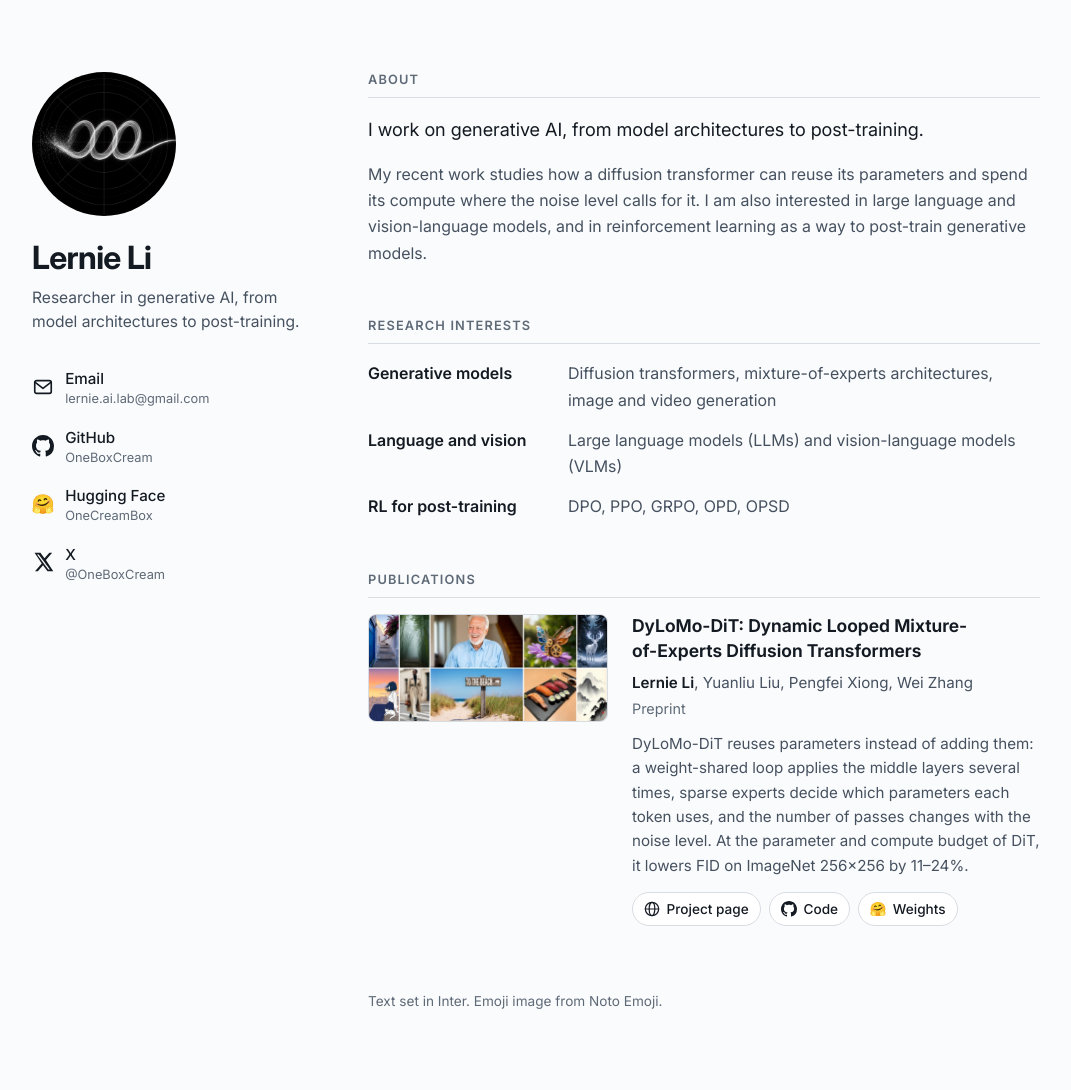
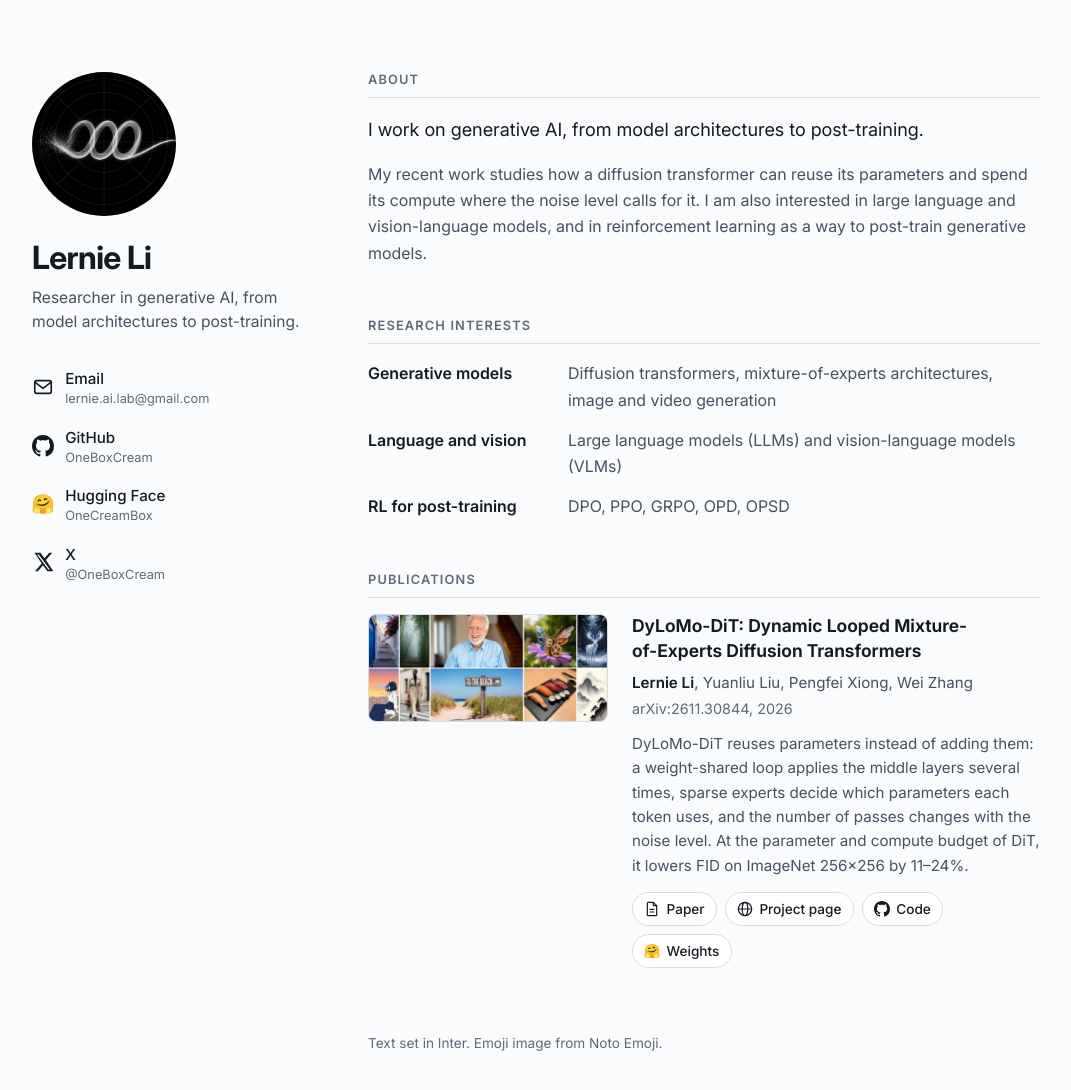
Before and after one commit to OneBoxCream/OneBoxCream.github.io, a plain HTML site: page index.html in a window 1280 px wide. Shown: the whole page, without its empty margins (104-1175 px from the left). Drawn offline with Linux system fonts and the light colour scheme.

Commit message:
Homepage: arXiv link

```diff
--- a/index.html
+++ b/index.html
@@ -45,9 +45,10 @@
         <div>
           <h3 class="pub__title"><a href="https://oneboxcream.github.io/DyLoMo-DiT/">DyLoMo-DiT: Dynamic Looped Mixture-of-Experts Diffusion Transformers</a></h3>
           <p class="pub__authors"><b>Lernie Li</b>, Yuanliu Liu, Pengfei Xiong, Wei Zhang</p>
-          <p class="pub__venue">Preprint</p>
+          <p class="pub__venue">arXiv:2611.30844, 2026</p>
           <p class="pub__text">DyLoMo-DiT reuses parameters instead of adding them: a weight-shared loop applies the middle layers several times, sparse experts decide which parameters each token uses, and the number of passes changes with the noise level. At the parameter and compute budget of DiT, it lowers FID on ImageNet 256×256 by 11–24%.</p>
           <ul class="pub__links">
+            <li><a href="https://arxiv.org/abs/2611.30844"><svg class="icon" viewBox="0 0 24 24" aria-hidden="true" focusable="false"><path d="M14 2H6.5A1.5 1.5 0 0 0 5 3.5v17A1.5 1.5 0 0 0 6.5 22h11a1.5 1.5 0 0 0 1.5-1.5V7z"/><path d="M14 2v5h5M9 12.5h6M9 16.5h6"/></svg>Paper</a></li>
             <li><a href="https://oneboxcream.github.io/DyLoMo-DiT/"><svg class="icon" viewBox="0 0 24 24" aria-hidden="true" focusable="false"><circle cx="12" cy="12" r="10"/><ellipse cx="12" cy="12" rx="4.2" ry="10"/><path d="M2 12h20"/></svg>Project page</a></li>
             <li><a href="https://github.com/OneBoxCream/DyLoMo-DiT"><svg class="icon icon--fill" viewBox="0 0 16 16" aria-hidden="true" focusable="false"><path d="M8 0C3.58 0 0 3.58 0 8c0 3.54 2.29 6.53 5.47 7.59.4.07.55-.17.55-.38 0-.19-.01-.82-.01-1.49-2.01.37-2.53-.49-2.69-.94-.09-.23-.48-.94-.82-1.13-.28-.15-.68-.52-.01-.53.63-.01 1.08.58 1.23.82.72 1.21 1.87.87 2.33.66.07-.52.28-.87.51-1.07-1.78-.2-3.64-.89-3.64-3.95 0-.87.31-1.59.82-2.15-.08-.2-.36-1.02.08-2.12 0 0 .67-.21 2.2.82.64-.18 1.32-.27 2-.27.68 0 1.36.09 2 .27 1.53-1.04 2.2-.82 2.2-.82.44 1.1.16 1.92.08 2.12.51.56.82 1.27.82 2.15 0 3.07-1.87 3.75-3.65 3.95.29.25.54.73.54 1.48 0 1.07-.01 1.93-.01 2.2 0 .21.15.46.55.38A8.013 8.013 0 0 0 16 8c0-4.42-3.58-8-8-8z"/></svg>Code</a></li>
             <li><a href="https://huggingface.co/OneCreamBox"><img class="icon" src="static/icons/hugging-face-emoji.svg" alt="" width="16" height="16">Weights</a></li>
```
